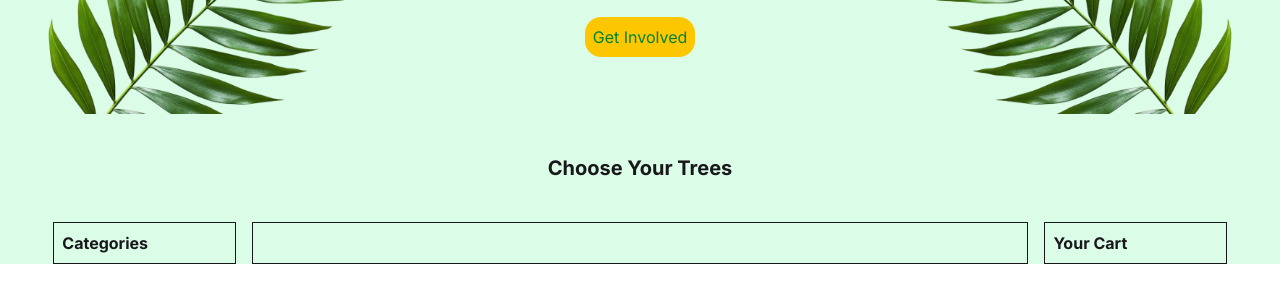
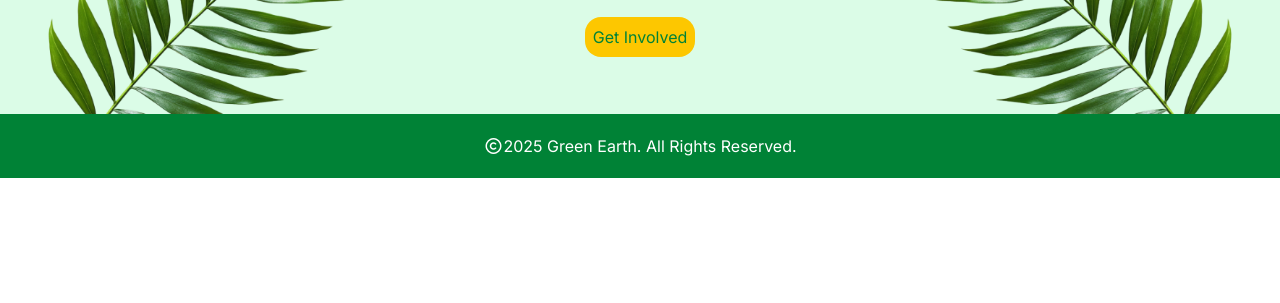
Before and after one commit to AshiqurRahmanAshik/Green-Earth, a plain HTML site: page index.html in a window 1280 px wide. Shown: the part 227-530 px from the top of the page. Drawn offline with nearby package versions, Linux system fonts and the light colour scheme; no server answers.

Commit message:
Footer Section Added

```diff
--- a/index.html
+++ b/index.html
@@ -85,7 +85,7 @@
         </div>
       </section>
     </header>
-    <main class="bg-green-100">
+    <main class="bg-green-100 hidden">
       <section class="w-11/12 mx-auto">
         <h1 class="text-center font-bold text-xl py-10">Choose Your Trees</h1>
 
@@ -101,7 +101,9 @@
           <div
             id="cardContainer"
             class="col-span-2 md:col-span-8 grid grid-cols-2 lg:grid-cols-3 gap-4 border p-2 items-stretch order-3 md:order-2"
-          ></div>
+          >
+            <span class="loading loading-bars loading-xl"></span>
+          </div>
           <!-- Cart -->
           <div
             id="cartContainer"
@@ -118,7 +120,12 @@
         </div>
       </section>
     </main>
-    <footer></footer>
+    <footer class="text-center bg-green-700 text-white py-5">
+      <p>
+        <i class="fa-regular fa-copyright"></i>2025 Green Earth. All Rights
+        Reserved.
+      </p>
+    </footer>
     <script src="./script.js"></script>
   </body>
 </html>
--- a/script.js
+++ b/script.js
@@ -5,6 +5,7 @@ const cartContainer = document.getElementById("cartContainer");
 const priceContainer = document.getElementById("priceContainer");
 const totalPriceEl = document.getElementById("totalPrice");
 let totalPrice = 0;
+const loadingBar = document.getElementById("loadingBar");
 
 // Load Categories
 const loadCategory = () => {
@@ -155,5 +156,6 @@ cartContainer.addEventListener("click", (e) => {
     itemDiv.remove();
   }
 });
+
 loadCategory();
 loadAllPlants();
```
